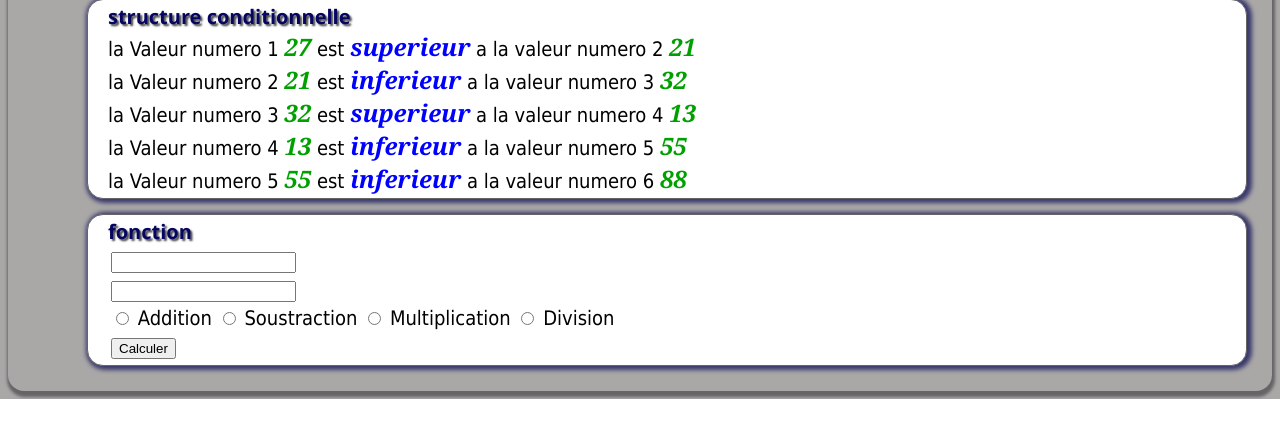
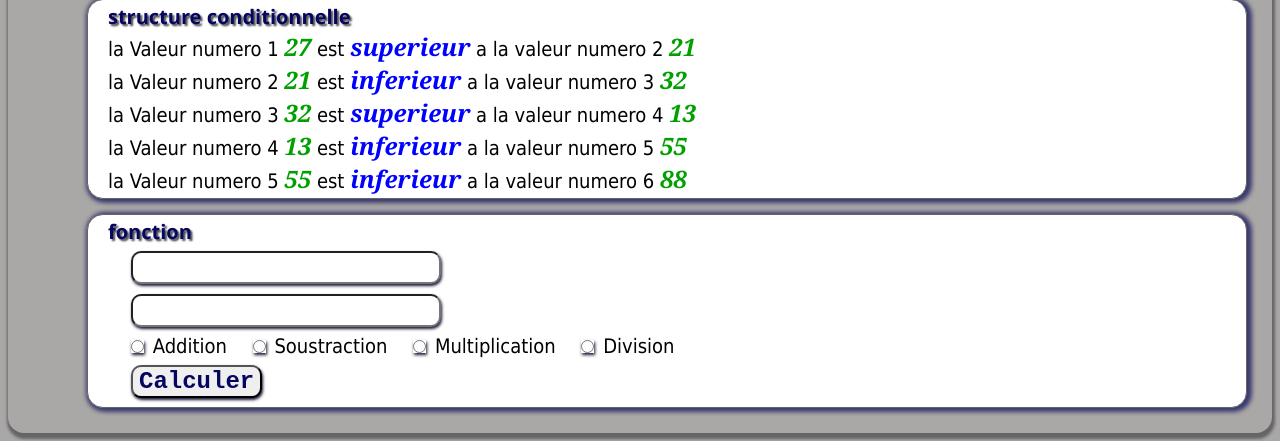
Before and after one commit to Abikwa/Devoir_oop_php_Alexandre, a PHP site: page / in a window 1280 px wide. Shown: the part 714-1155 px from the top of the page. Before the commit the page ends 1113 px from the top, so only its background shows below. Run offline with PHP 8.4, Linux system fonts and the light colour scheme; data that the repository does not hold is empty.

Commit message:
ajout de style du formulaire

```diff
--- a/styleTp1.css
+++ b/styleTp1.css
@@ -36,3 +36,26 @@ body{
     font-style: oblique;
     font-size: 24px;
 }
+input{
+    font-size: 24px;
+    border-radius: 10px;
+    font-family: 'Courier New', Courier, monospace;
+    font-weight: 800;
+    box-shadow: 1px 2px 3px rgb(25, 25, 53);
+    margin: 3px;
+    margin-left: 20px;
+    color: rgb(6, 6, 97);
+}
+input:hover{
+    color: rgb(1, 201, 174);
+    box-shadow: 1px 2px 3px rgb(15, 15, 15);
+}
+#submit{
+    background-color:  rgb(0, 0, 120);
+    color: white;
+}
+#submit:hover{
+    background-color: rgb(6, 6, 97);
+    color: aqua;
+    border-radius: 20px;
+}
```
